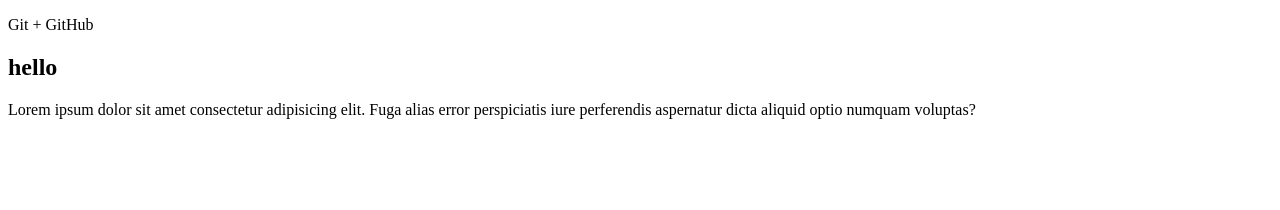
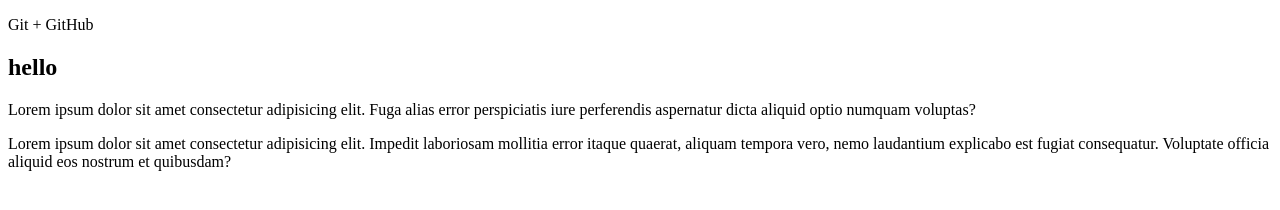
Before and after one commit to NASUBIKABURA/gittest, a plain HTML site: page index.html in a window 1280 px wide. Drawn offline with Linux system fonts and the light colour scheme.

Commit message:
something new

```diff
--- a/index.html
+++ b/index.html
@@ -4,5 +4,6 @@
 <p> Git + GitHub</p>
 <h2> hello</h2>
 <p> Lorem ipsum dolor sit amet consectetur adipisicing elit. Fuga alias error perspiciatis iure perferendis aspernatur dicta aliquid optio numquam voluptas?</p>
+<p> Lorem ipsum dolor sit amet consectetur adipisicing elit. Impedit laboriosam mollitia error itaque quaerat, aliquam tempora vero, nemo laudantium explicabo est fugiat consequatur. Voluptate officia aliquid eos nostrum et quibusdam?</p>
 </body>
 </html>
```
Also changed, not shown: about.html (added).
